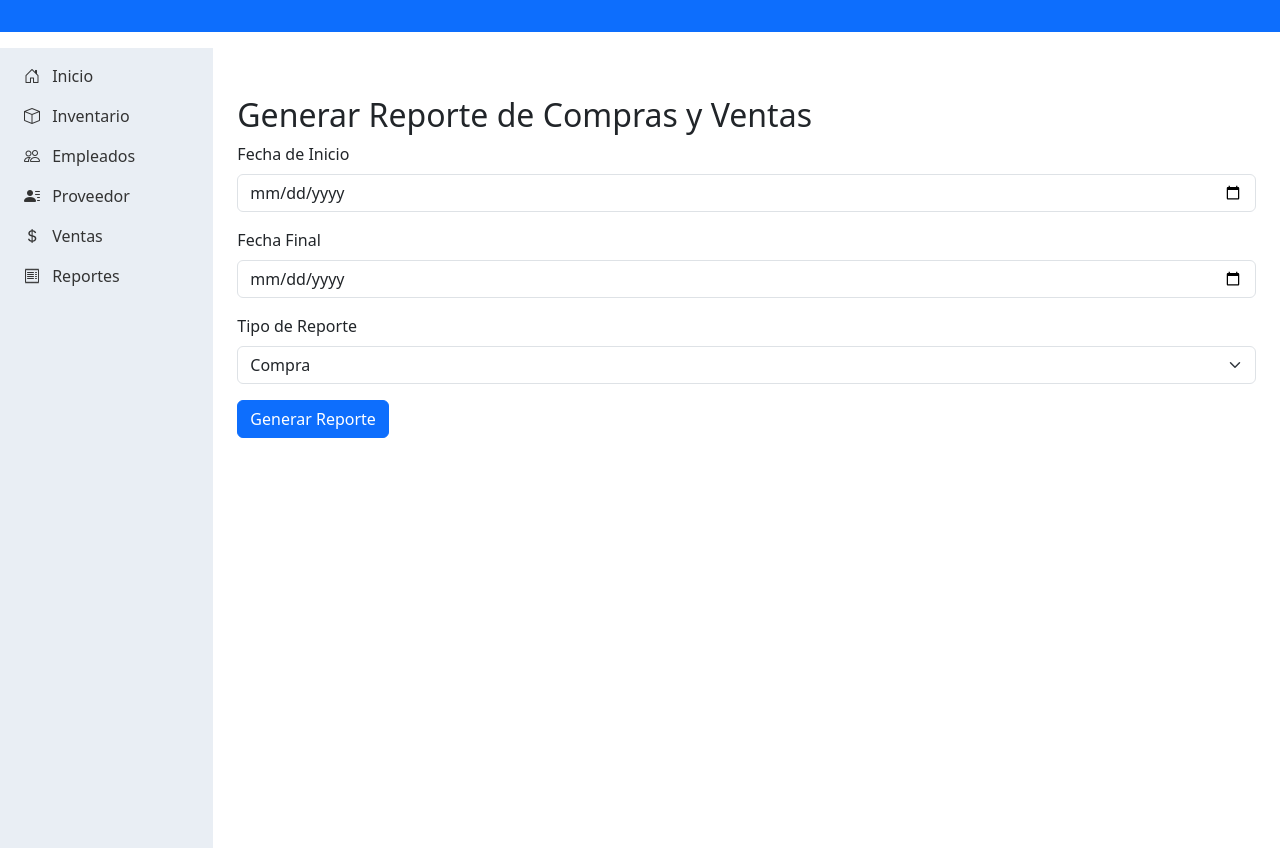
After one commit to pengupang/GestordeVentas, a Django app: page /generar-reporte/ in a window 1280 px wide. The commit adds this page. Run offline with Django 5.2, Linux system fonts and the light colour scheme.

Commit message:
Reportes view
deberia de medio funcionar

```diff
--- a/App/views.py
+++ b/App/views.py
@@ -1,6 +1,6 @@
 from django.contrib import messages
 from django.shortcuts import render, redirect, get_object_or_404
-from App.models import Proveedor, Empleado, Compra,Producto
+from App.models import Proveedor, Empleado, Compra,Producto,Venta
 from .forms import ProveedorForm, EmpleadoForm, CompraForm,ProductoForm
 
 
@@ -230,8 +230,28 @@ def compra_editar(request,id):
     data={'form':form,'titulo':'Actualizar Compra'}
     return render(request,'inventario_compras.html',data)
 
+"""
+View Reportes
+"""
 
+def generar_reporte(request):
+    if request.method == 'POST':
+        fecha_inicio = request.POST.get('fecha_inicio')
+        fecha_final = request.POST.get('fecha_final')
+        tipo_reporte = request.POST.get('tipo_reporte')
 
+        # Filtrar las compras y ventas según las fechas
+        if tipo_reporte == 'compra':
+            reportes = Compra.objects.filter(fecha__range=[fecha_inicio, fecha_final])
+        elif tipo_reporte == 'venta':
+            reportes = Venta.objects.filter(fecha__range=[fecha_inicio, fecha_final])
+        else:
+            reportes = Compra.objects.filter(fecha__range=[fecha_inicio, fecha_final]) | Venta.objects.filter(fecha__range=[fecha_inicio, fecha_final])
+
+        # Aquí podrías generar un archivo CSV, PDF, o simplemente retornar los datos
+        return render(request, 'reporte.html', {'reportes': reportes})
+
+    return render(request, 'reportes.html')
 #def eliminar_proveedor(request, id):
 #    proveedor = get_object_or_404(Proveedor, id = id)
 #    if request.method == 'POST':
--- a/GestordeVentas/urls.py
+++ b/GestordeVentas/urls.py
@@ -26,11 +26,13 @@ urlpatterns = [
     path('',views.login),
     path('empleados_ver/',views.empleados),
     path('empleados_agregar/',views.agregar_empleado),
+
     path('catalogo/',views.catalogo_view,name= 'catalogo'),
      path('carrito/', views.ver_carrito, name='carrito'),
      path('agregar/<int:producto_id>/', views.agregar_al_carrito, name='agregar_al_carrito'),
     path('disminuir/<int:producto_id>/', views.disminuir_del_carrito, name='disminuir_del_carrito'),
     path('eliminar/<int:producto_id>/', views.eliminar_del_carrito, name='eliminar_del_carrito'),
+
     path('compras_ver/', views.compras_Ver, name='compras_ver'),
     path('compras_ver/deshabilitar/<int:compra_id>',views.compra_deshabilitar, name='deshabilitar_compra'),
     path('inventario_compras/<int:id>', views.compra_editar, name='inventario_compras'),
@@ -41,6 +43,7 @@ urlpatterns = [
     path('proveedor_ver/',views.proveedores_ver),
     path('proveedor_ingresar/',views.proveedores_ingresar),
     path('proveedor/deshabilitar/<int:proveedor_id>/', views.deshabilitar_proveedor, name='deshabilitar_proveedor'),
-    path('proveedor/actualizar/<int:proveedor_id>/', views.actualizar_proveedor, name='actualizar_proveedor')
+    path('proveedor/actualizar/<int:proveedor_id>/', views.actualizar_proveedor, name='actualizar_proveedor'),
+    path('generar-reporte/', views.generar_reporte, name='generar_reporte'),
 
 ] + static(settings.MEDIA_URL, document_root=settings.MEDIA_ROOT)
--- a/Templates/header.html
+++ b/Templates/header.html
@@ -25,6 +25,6 @@
                     <a href="../empleados_ver/" class="nav-link"><i class="bi bi-people me-2"></i> Empleados</a>
                     <a href="../proveedor_ver/" class="nav-link"><i class="bi bi-person-lines-fill me-2"></i> Proveedor</a>
                     <a href="../catalogo/" class="nav-link"><i class="bi bi-currency-dollar me-2"></i> Ventas</a>
-                    <a href="#" class="nav-link"><i class="bi bi-receipt me-2"></i> Reportes</a>
+                    <a href="../generar-reporte/" class="nav-link"><i class="bi bi-receipt me-2"></i> Reportes</a>
                 </nav>
             </div>
--- /dev/null
+++ b/Templates/reportes.html
@@ -0,0 +1,50 @@
+{%include 'header.html'%}
+<div class="col-md-10">
+<div class="container mt-5">
+    <h2>Generar Reporte de Compras y Ventas</h2>
+    <form method="POST">
+        {% csrf_token %}
+        <div class="mb-3">
+            <label for="fecha_inicio" class="form-label">Fecha de Inicio</label>
+            <input type="date" class="form-control" id="fecha_inicio" name="fecha_inicio" required>
+        </div>
+        <div class="mb-3">
+            <label for="fecha_final" class="form-label">Fecha Final</label>
+            <input type="date" class="form-control" id="fecha_final" name="fecha_final" required>
+        </div>
+        <div class="mb-3">
+            <label for="tipo_reporte" class="form-label">Tipo de Reporte</label>
+            <select class="form-select" id="tipo_reporte" name="tipo_reporte" required>
+                <option value="compra">Compra</option>
+                <option value="venta">Venta</option>
+                <option value="ambos">Ambos</option>
+            </select>
+        </div>
+        <button type="submit" class="btn btn-primary">Generar Reporte</button>
+    </form>
+
+    {% if reportes %}
+    <h3 class="mt-5">Resultados del Reporte</h3>
+    <table class="table table-bordered">
+        <thead>
+            <tr>
+                <th>ID</th>
+                <th>Fecha</th>
+                <th>Tipo</th>
+                <th>Detalles</th>
+            </tr>
+        </thead>
+        <tbody>
+            {% for reporte in reportes %}
+            <tr>
+                <td>{{ reporte.id }}</td>
+                <td>{{ reporte.fecha }}</td>
+                <td>{{ reporte.tipo }}</td>
+                <td>{{ reporte.detalles }}</td>
+            </tr>
+            {% endfor %}
+        </tbody>
+    </table>
+    {% endif %}
+</div>
+</div>
```
Also changed, not shown: App/models.py (+13 -0 lines), App/migrations/0011_venta_compra_tipo.py (added).
